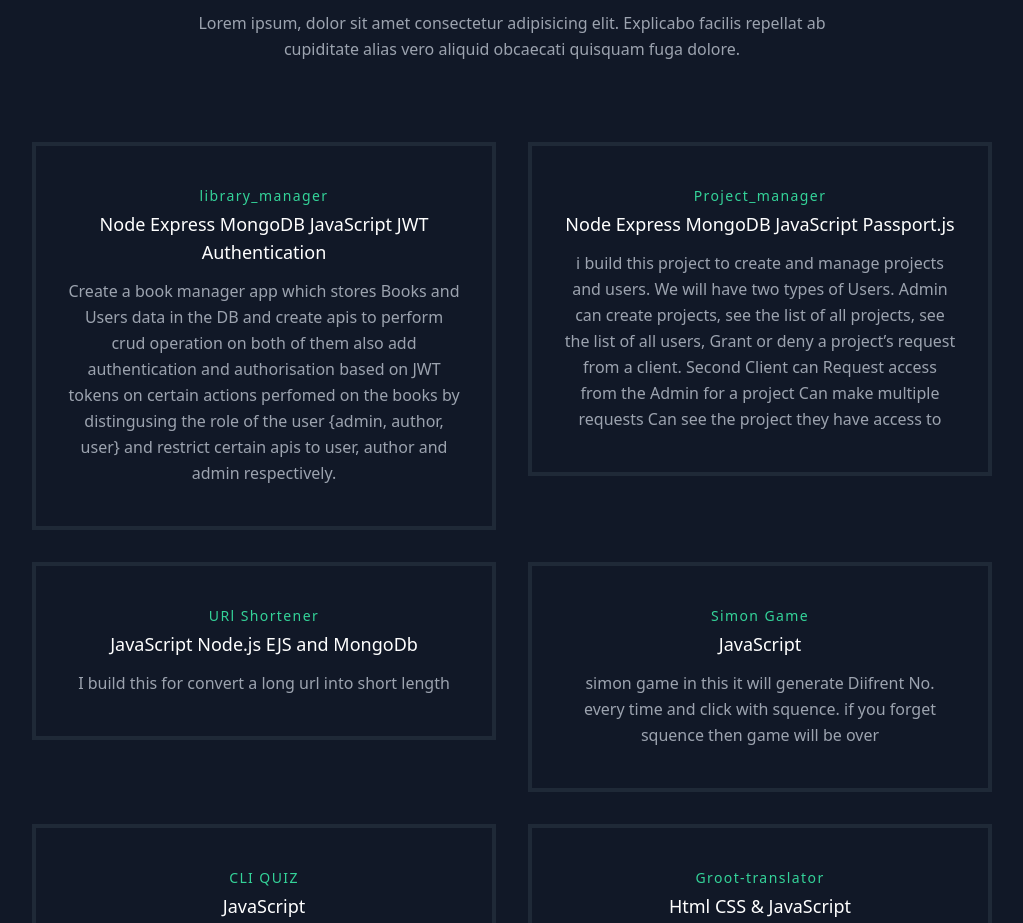
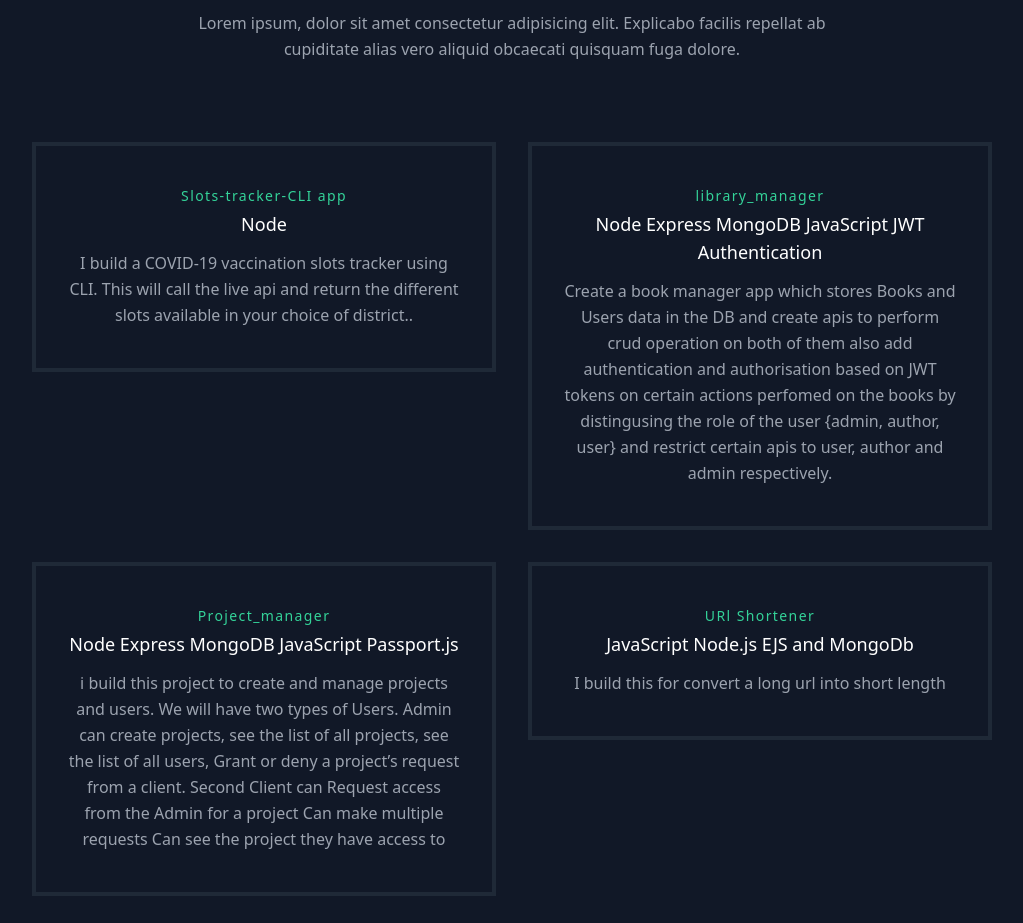
Before and after one commit to Aashish-Kaushik/Portfolio-react, a React (Create React App) app: page / in a window 1280 px wide. Shown: the part 1420-2343 px from the top of the page, without its empty margins (128-1151 px from the left). Built offline with nearby package versions, Linux system fonts and the light colour scheme.

Commit message:
Add project

```diff
--- a/src/data.js
+++ b/src/data.js
@@ -1,4 +1,12 @@
 export const projects = [
+  {
+    title: "Node",
+    subtitle: "Slots-tracker-CLI app ",
+    description:
+      "I build a COVID-19 vaccination slots tracker using CLI. This will call the live api and return the different slots available in your choice of district..",
+    // image: "./project-1.gif",
+    link: "https://github.com/Aashish-Kaushik/Slots-tracker-CLI",
+  },
   {
     title: "Node Express  MongoDB JavaScript JWT Authentication",
     subtitle: "library_manager",
```
